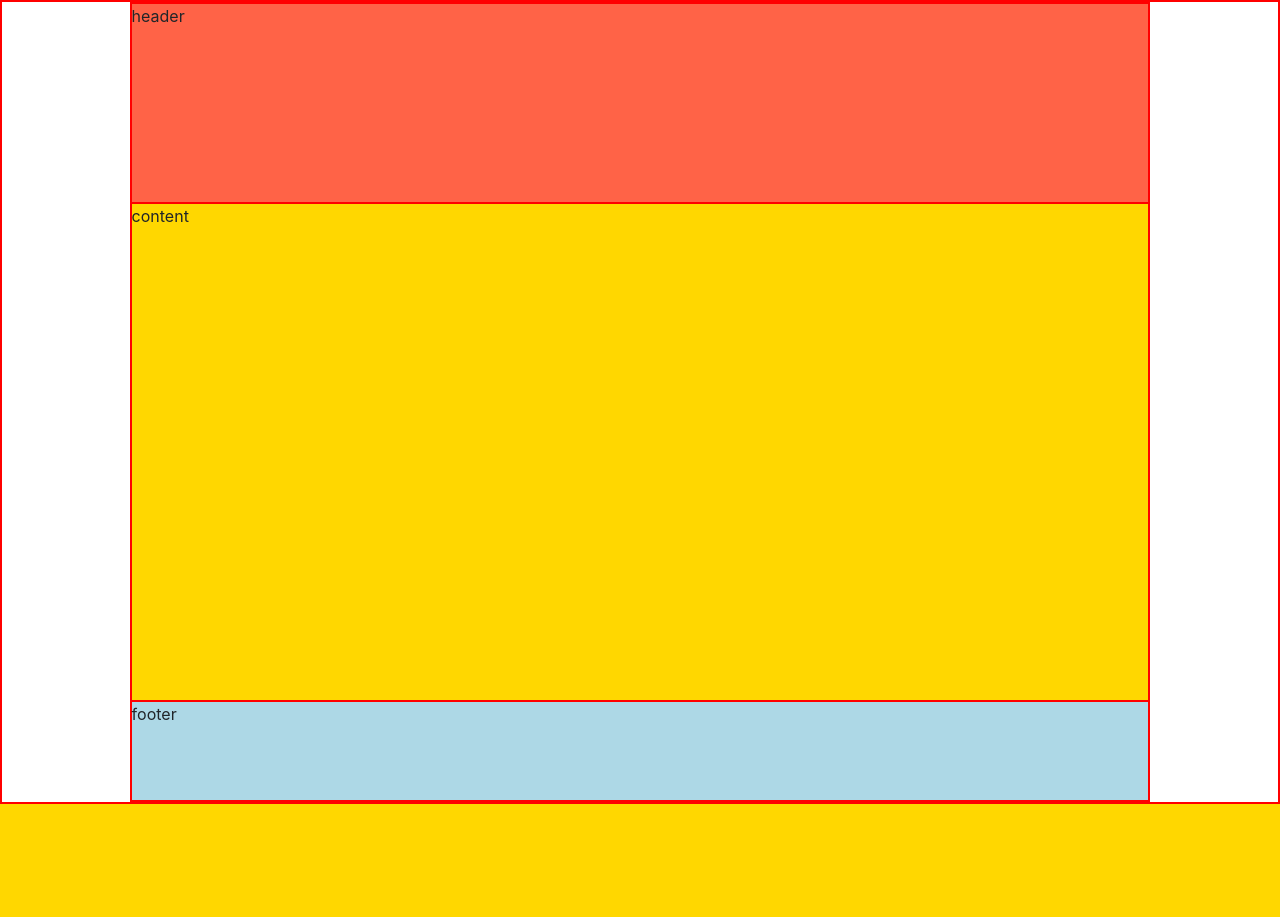
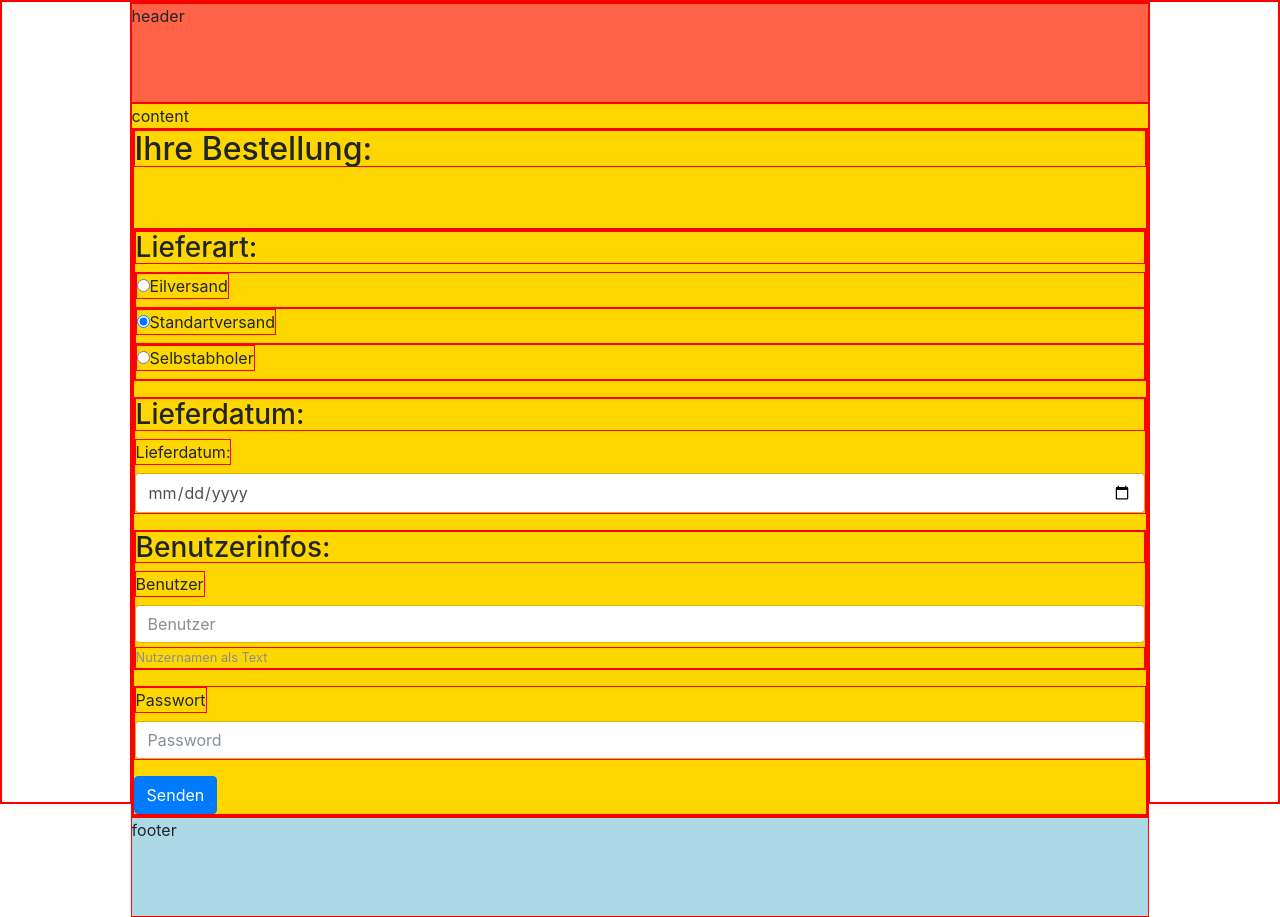
Before and after one commit to beerfekt/iprog, a PHP site: page / in a window 1280 px wide. Before the commit the page ends 804 px from the top, so only its background shows below. Run offline with PHP 8.4, Linux system fonts and the light colour scheme.

Commit message:
ue2 - grid first try

```diff
--- a/uebungen/ue2/html/css/style.css
+++ b/uebungen/ue2/html/css/style.css
@@ -11,63 +11,65 @@
   margin: 0 auto;
   height:100vh;
   display: grid;
-  grid-template-rows: 200px 1fr 100px;
-  grid-template-columns: 25% 25% 25% 25%;
+  grid-template-rows: 100px 1fr 100px; /*3 rows with height*/
+  grid-template-columns: 100% ; /*1column with 100% width*/
 }
-
+    /*position of header in the grid*/
 	header {
 	  background:tomato;
-	  grid-column-start:1;
-	  grid-column-end:5;
+	  grid-column: 1 / 2 ;  /* start at line 1 -> end in line 5*/
 	  grid-row-start:1;
 	  grid-row-end:2;
 	}
+
 	.content {
 	  background:gold;
 	  grid-column-start:1;
-	  grid-column-end:5;
+	  grid-column-end:2;
 	  grid-row-start:2;
 	  grid-row-end:3;
 	}
 
+
 	footer {
 	  background:lightblue;
 	  grid-column-start:1;
-	  grid-column-end:5;
+	  grid-column-end:2;
 	  grid-row-start:3;
 	  grid-row-end:4;
 	}
 
 
 
-/*Grid2 - Basic Grid for content AREA*/
+@media screen and (max-width: 700px) {
 
-/*ganze fensterhöhe
+    .site-wrapper {
+    	width: 100%;
+    }
 
-section {
-  height:100vh;
-  display: grid;
-  grid-template-rows: 200px 1fr 100px;
-  grid-template-columns: 25% 25% 25% 25%;
 }
 
-	.headline {
-  		background:tomato;
-  		grid-column-start:1;
-  		grid-column-end:5;
-  		grid-row-start:2;
-  		grid-row-end:3;
-	}
-*/
+/*Grid2 - Form(order) */
 
 
+.order {
+  display: grid;
+  grid-template-rows: 100px 1fr ; /*2 rows with height*/
+  grid-template-columns: 100% ; /*1 columns a 100% width*/
+}
 
 
+	.headline {
+		grid-column: 1 / 1;
+		grid-row : 1 / 2;
+	}
+
+	.orderform {
+		grid-column: 1 / 1;
+		grid-row : 2 / 3;
+	}
 
 
-.orderform {
-
-}
 
 
 
--- a/uebungen/ue2/html/html/Bestellseite.html
+++ b/uebungen/ue2/html/html/Bestellseite.html
@@ -23,10 +23,7 @@
     </div><!-- headline -->
 
 
-    <div class="content">
-
-
-		<form class="orderform" action="index.php" method="get" >
+	<form class="orderform" action="index.php" method="get" >
 
 		  <div class="form-group">
 	      	<h3>Lieferart: </h3>
@@ -64,6 +61,4 @@
 		</form>
 
 
-	</div><!-- content -->
-
 </section>
--- a/uebungen/ue2/html/index.php
+++ b/uebungen/ue2/html/index.php
@@ -26,7 +26,7 @@
     #include_once("php/database.php");
     #include "html/HelloWorld.html";
     #include"html/login.html";
-    #include"html/Bestellseite.html";
+    include"html/Bestellseite.html";
 
 
   ?>
```
